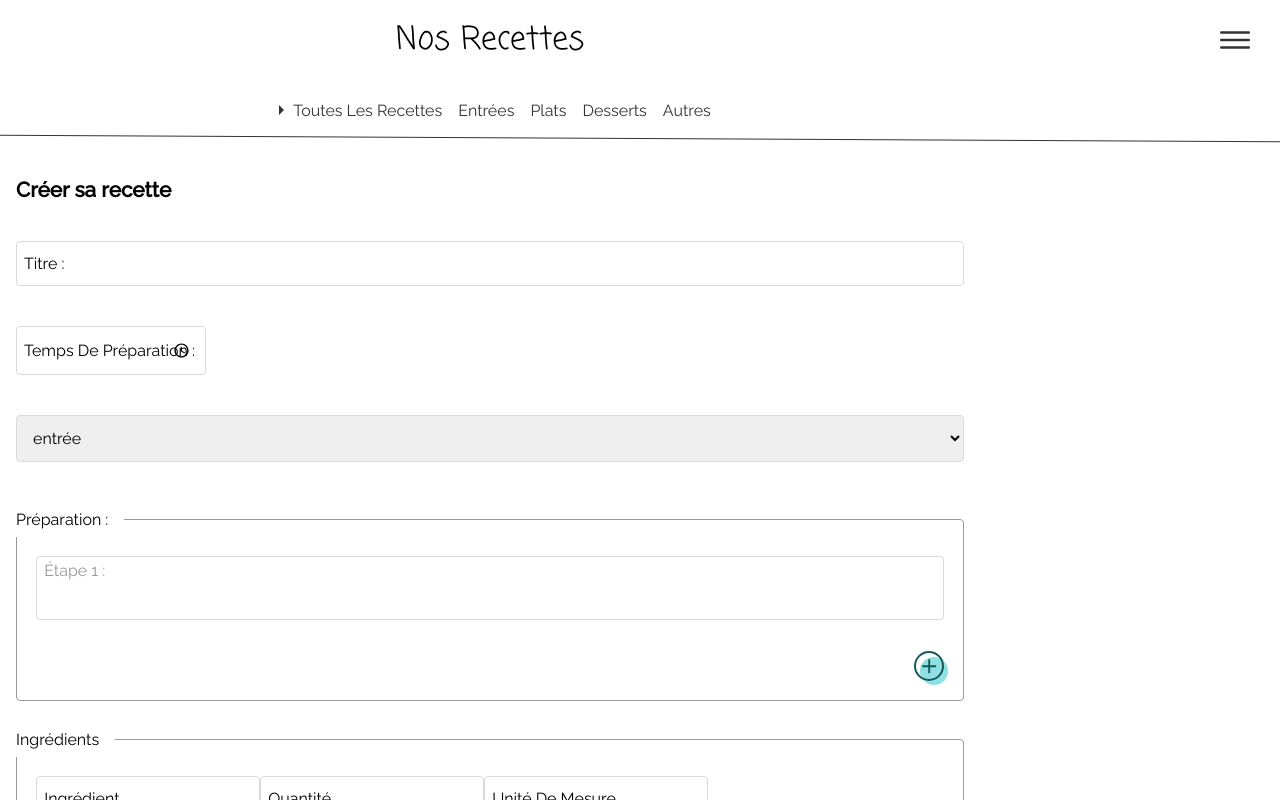
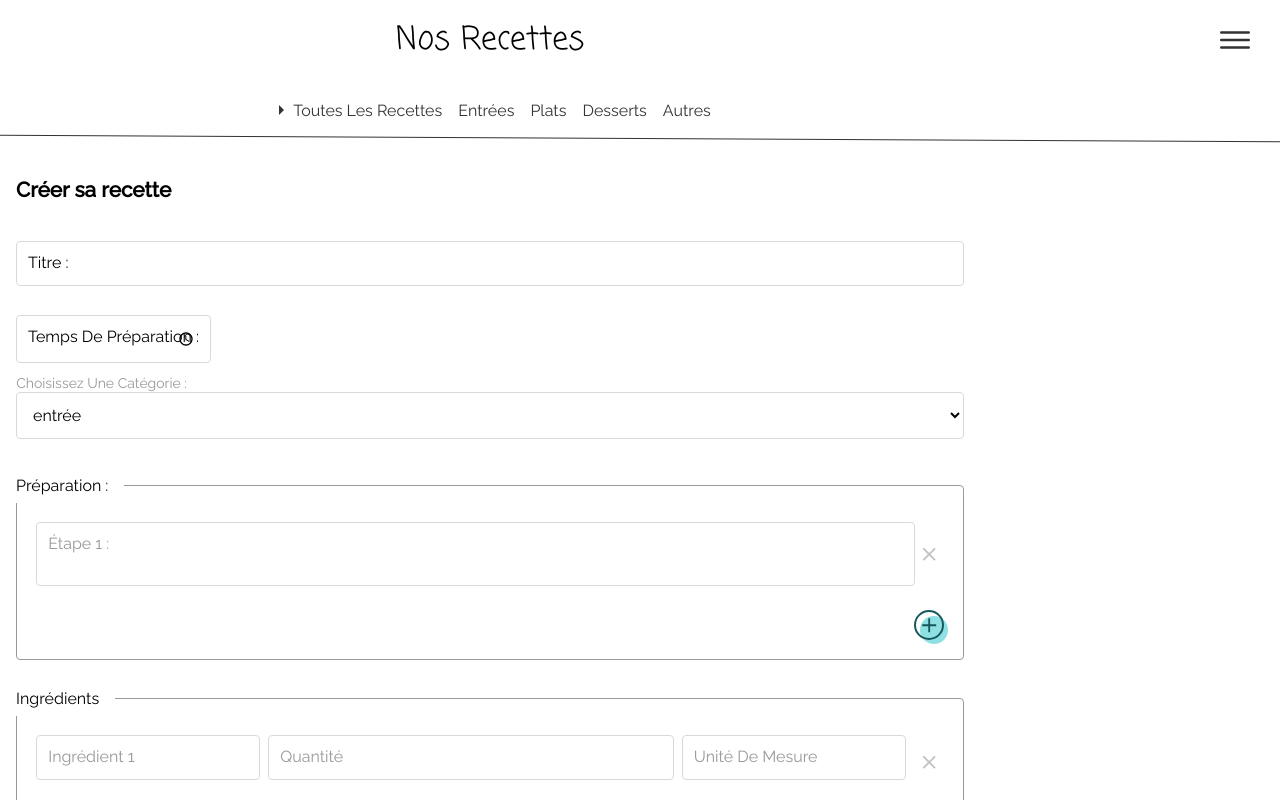
Before and after one commit to Sunpadow54/Nos-Recettes, a React (Create React App) app in the folder nos-recettes-front/: page /create in a window 1280 px wide. Shown: the top 800 px of the page. Built offline with nearby package versions, Linux system fonts and the light colour scheme.

Commit message:
Feat (create recipe) : add Remove button to delete some steps or ingredients

```diff
--- a/nos-recettes-front/src/components/Buttons/BtnBrand.js
+++ b/nos-recettes-front/src/components/Buttons/BtnBrand.js
@@ -1,20 +1,22 @@
 import "./btnBrand.scss";
 
 function BtnBrand(props) {
-	const { label, text, onClick, icon, round, color, ...btnProps } = props;
+	const { label, text, onClick, icon, round, color, border0, ...btnProps } =
+		props;
 	return (
 		<button
 			{...btnProps}
 			className={`
                 btn-brand
                 ${round ? "btn-brand--round " : "btn-brand--square "}
-                btn-brand--${color}
+                ${border0 ? "btn-brand--border-0 " : ""}
+                ${color ? `btn-brand--${color}` : ""}
             `}
 			onClick={onClick}
 		>
 			{icon ? icon : null}
 
-			{round ? <span className="btn-brand__popup">{label}</span> : null}
+			{label ? <span className="btn-brand__popup">{label}</span> : null}
 
 			{text ? text : null}
 		</button>
--- a/nos-recettes-front/src/components/Buttons/btnBrand.scss
+++ b/nos-recettes-front/src/components/Buttons/btnBrand.scss
@@ -12,6 +12,7 @@
 		border-radius: 50%;
 		&::after {
 			border-radius: 50%;
+			background-color: v.$color-grey;
 		}
 	}
 	&--square {
@@ -19,11 +20,29 @@
 		padding: 0.5rem 1.5rem;
 		font-size: 1rem;
 	}
+
+	&--border-0 {
+		border: none;
+		&::after {
+			display: none;
+		}
+		svg {
+			opacity: 0.6;
+		}
+		&:hover svg {
+			opacity: 1;
+		}
+	}
+
 	&--green {
 		border-color: darken(v.$color-green, 30%);
 		color: darken(v.$color-green, 40%);
 		&::after {
 			background-color: v.$color-green;
+		}
+		span {
+			color: v.$color-green;
+			background-color: lighten(v.$color-green, 70%);
 		}
 	}
 	&--blue {
@@ -32,7 +51,34 @@
 		&::after {
 			background-color: lighten(v.$color-blue, 50%);
 		}
+		span {
+			color: v.$color-blue;
+			background-color: lighten(v.$color-blue, 70%);
+		}
 	}
+	&--red {
+		border-color: v.$color-red;
+		color: v.$color-red;
+		&::after {
+			background-color: lighten(v.$color-red, 50%);
+		}
+		span {
+			color: v.$color-red;
+			background-color: lighten(v.$color-red, 70%);
+		}
+	}
+	&--grey {
+		border-color: v.$color-grey;
+		color: v.$color-grey;
+		&::after {
+			background-color: v.$color-lightgrey;
+		}
+		span {
+			color: v.$color-grey;
+			background-color: v.$color-lightgrey;
+		}
+	}
+
 	svg {
 		font-size: 1.4rem;
 	}
@@ -45,9 +91,10 @@
 		width: auto;
 		height: inherit;
 		padding: 0 0.5rem;
-		color: v.$color-blue;
-		background-color: lighten(v.$color-blue, 70%);
+		color: black;
+		background-color: white;
 		border: 1px solid v.$color-grey;
+        pointer-events: none;
 		z-index: -1;
 		opacity: 0;
 		transform: translateX(134px);
--- a/nos-recettes-front/src/components/FormControls/Input.js
+++ b/nos-recettes-front/src/components/FormControls/Input.js
@@ -2,17 +2,23 @@
 import "./formControls.scss";
 
 function Inputs(props) {
-	const { label, onChange, options, ...inputProps } = props;
+	const { label, onChange, options, light, ...inputProps } = props;
 
 	return (
-		<div className={`input-group input-group--${inputProps.type}`}>
+		<div className="input-group">
 			<input
 				className="input-group__control"
 				required
 				{...inputProps}
 				onChange={onChange}
 			/>
-			<label className="input-group__label">{label}</label>
+			<label
+				className={`input-group__label
+                    ${light ? "input-group__label--light" : ""}
+                `}
+			>
+				{label}
+			</label>
 			{options ? (
 				<datalist id={inputProps.list}>
 					{options.map((option, i) => (
--- a/nos-recettes-front/src/components/FormControls/Select.js
+++ b/nos-recettes-front/src/components/FormControls/Select.js
@@ -4,7 +4,7 @@ import "./formControls.scss";
 function Select(props) {
 	const { label, onChange, options, ...inputProps } = props;
 	return (
-        <div className={`input-group input-group--select`}>
+		<div className={`input-group`}>
 			<select
 				className="input-group__control"
 				required
@@ -17,8 +17,11 @@ function Select(props) {
 					</option>
 				))}
 			</select>
+			<label className="input-group__label input-group__label--light">
+				{label}
+			</label>
 		</div>
-    )
+	);
 }
 
-export default Select
+export default Select;
--- a/nos-recettes-front/src/components/FormControls/Textarea.js
+++ b/nos-recettes-front/src/components/FormControls/Textarea.js
@@ -1,20 +1,49 @@
 /* Import Style */
 import "./formControls.scss";
+/* Import Icons */
+import { IoMdClose } from "react-icons/io";
+/* Import Components */
+import BtnBrand from "../../components/Buttons/BtnBrand";
 
 function Textarea(props) {
-    const { label, onChange, ...inputProps } = props;
+	const {
+		label,
+		onChange,
+		hasRemove,
+		handleRemoveInput,
+		light,
+		...inputProps
+	} = props;
+
+	const removeBtn = hasRemove ? (
+		<BtnBrand
+			onClick={handleRemoveInput}
+			icon={<IoMdClose />}
+			label="suprimer"
+			round={true}
+			border0={true}
+			color="grey"
+		/>
+	) : null;
+
 	return (
-        <div className={`input-group input-group--textarea`}>
+		<div className="input-group">
 			<textarea
 				className="input-group__control"
 				{...inputProps}
 				required
 				onChange={onChange}
+			></textarea>
+			{removeBtn}
+			<label
+				className={`input-group__label
+                    ${light ? "input-group__label--light" : ""}
+                `}
 			>
-            </textarea>
-			<label className="input-group__label">{label}</label>
+				{label}
+			</label>
 		</div>
-    )
+	);
 }
 
-export default Textarea
+export default Textarea;
--- a/nos-recettes-front/src/components/FormControls/formControls.scss
+++ b/nos-recettes-front/src/components/FormControls/formControls.scss
@@ -7,73 +7,50 @@
 
 .input-group {
 	position: relative;
-	margin-bottom: 1.2rem;
-
+	@include m.flex(v.$default, v.$default, v.$default, center);
+	margin-bottom: 0.5rem;
 	&__label {
-		@include m.position(absolute, 0, v.$default, v.$default, 0.5rem);
+		@include m.position(absolute, 0);
 		@include m.flex(v.$default, v.$default, v.$default, center);
 		transition: all 0.5s ease-in-out;
-		padding: 0.3rem 0;
-		height: 100%;
+		padding: 0.75rem;
 		text-transform: capitalize;
+		z-index: -1;
+		&--light {
+			color: v.$color-grey;
+		}
 	}
 	&__control {
 		width: 100%;
 		border: 1px solid v.$color-lightgrey;
-		padding: 12px;
+		padding: 0.75rem;
 		border-radius: 4px;
 		font-size: 1rem;
 		font-family: "Raleway";
+		background-color: transparent;
 
 		&:focus ~ label,
 		&:valid ~ label {
-			top: -2rem;
-			left: 0;
+			transform: translate(-0.74rem, -1.8rem);
 			font-size: 14px;
 			color: v.$color-grey;
 		}
+
+		&[type="time"] {
+			width: 195px;
+			color: transparent;
+			text-align: center;
+			&:focus,
+			&:valid {
+				color: black;
+			}
+		}
 	}
-}
 
-.input-group--input {
-	label {
-		@include m.flex(v.$default, v.$default, v.$default, center);
-		height: 100%;
-	}
-	input {
-		width: 100%;
-		&:focus ~ label,
-		&:valid ~ label {
-			top: -2rem;
+	textarea {
+		resize: none;
+		& ~ label {
+			bottom: initial;
 		}
 	}
 }
-
-.input-group--textarea {
-	label {
-		align-items: flex-start;
-		color: v.$color-grey;
-	}
-	textarea {
-		resize: none;
-		&:focus ~ label,
-		&:valid ~ label {
-			top: -1.5rem;
-		}
-	}
-}
-
-.input-group--time {
-	width: 190px;
-	input {
-		color: transparent;
-		text-align: center;
-		&:focus,
-		&:valid {
-			color: black;
-		}
-	}
-	label {
-		z-index: -1;
-	}
-}
--- a/nos-recettes-front/src/pages/Home/CreateRecipe/CreateRecipe.js
+++ b/nos-recettes-front/src/pages/Home/CreateRecipe/CreateRecipe.js
@@ -3,6 +3,7 @@ import { useState } from "react";
 import "./createRecipe.scss";
 /* Import Icons */
 import { IoMdAdd } from "react-icons/io";
+import { IoMdClose } from "react-icons/io";
 /* Import Components */
 import Input from "../../../components/FormControls/Input";
 import Textarea from "../../../components/FormControls/Textarea";
@@ -88,6 +89,18 @@ function CreateRecipe() {
 		setFormValues({ ...newData });
 	};
 
+	const handleRemoveInput = (e, type, index) => {
+		e.preventDefault(); // stop refreshing page
+		const newData = { ...formValues };
+		if (type === "step") {
+			newData.recipe.preparation.splice(index, 1);
+		}
+		if (type === "ingredient") {
+			newData.ingredients.splice(index, 1);
+		}
+		setFormValues({ ...newData });
+	};
+
 	const handleSubmit = (e) => {
 		e.preventDefault(); // stop refreshing page
 		console.log(formValues);
@@ -129,11 +142,15 @@ function CreateRecipe() {
 				{formValues.recipe.preparation.map((step, i) => (
 					<Textarea
 						key={i}
-						type="textarea"
 						name={`preparation-${i}`}
 						label={`étape ${i + 1} :`}
 						value={step}
 						onChange={handleInputChange}
+						light={true}
+						hasRemove={true}
+						handleRemoveInput={(event) =>
+							handleRemoveInput(event, "step", i)
+						}
 					/>
 				))}
 				<div className="form-group__btn">
@@ -154,7 +171,7 @@ function CreateRecipe() {
 						<Input
 							type="text"
 							name={`ingredients-${i}-0`}
-							label="ingrédient"
+							label={`ingrédient ${i + 1}`}
 							value={formValues.ingredients[i][0]}
 							onChange={handleInputChange}
 							onKeyUp={(event) =>
@@ -166,6 +183,7 @@ function CreateRecipe() {
 							}
 							options={ingredientsFound}
 							list="ingredients"
+							light={true}
 						/>
 						<Input
 							type="number"
@@ -173,6 +191,7 @@ function CreateRecipe() {
 							label="quantité"
 							value={formValues.ingredients[i][1]}
 							onChange={handleInputChange}
+							light={true}
 						/>
 						<Input
 							type="text"
@@ -189,6 +208,17 @@ function CreateRecipe() {
 							}
 							options={unitsFound}
 							list="units"
+							light={true}
+						/>
+						<BtnBrand
+							icon={<IoMdClose />}
+							label="suprimer"
+							round={true}
+							border0={true}
+							color="grey"
+							onClick={(event) =>
+								handleRemoveInput(event, "ingredient", i)
+							}
 						/>
 					</div>
 				))}
@@ -208,7 +238,7 @@ function CreateRecipe() {
 					form="create"
 					type="submit"
 					text="Enregistrer"
-					color="green" /* round={false} */
+					color="green"
 				/>
 			</div>
 		</form>
--- a/nos-recettes-front/src/pages/Home/CreateRecipe/createRecipe.scss
+++ b/nos-recettes-front/src/pages/Home/CreateRecipe/createRecipe.scss
@@ -14,7 +14,7 @@
 		border-radius: 4px;
 		padding: 1.2rem;
 		@include m.flex(column);
-		gap: 0.5rem;
+		gap: 1rem;
 		&__legend {
 			padding: 0.5rem 1rem 0.5rem 0;
 			background-color: white;
@@ -22,7 +22,14 @@
 			text-transform: capitalize;
 		}
 		&__row {
-			@include m.flex(v.$default);
+			@include m.flex(v.$default, v.$default, v.$default, center);
+			gap: 0.5rem;
+			& :nth-child(2) {
+				flex: 1 3 auto;
+				input {
+					text-align: center;
+				}
+			}
 		}
 		&__btn {
 			align-self: flex-end;
```
Lines whose indentation alone changed are shown as unchanged.
